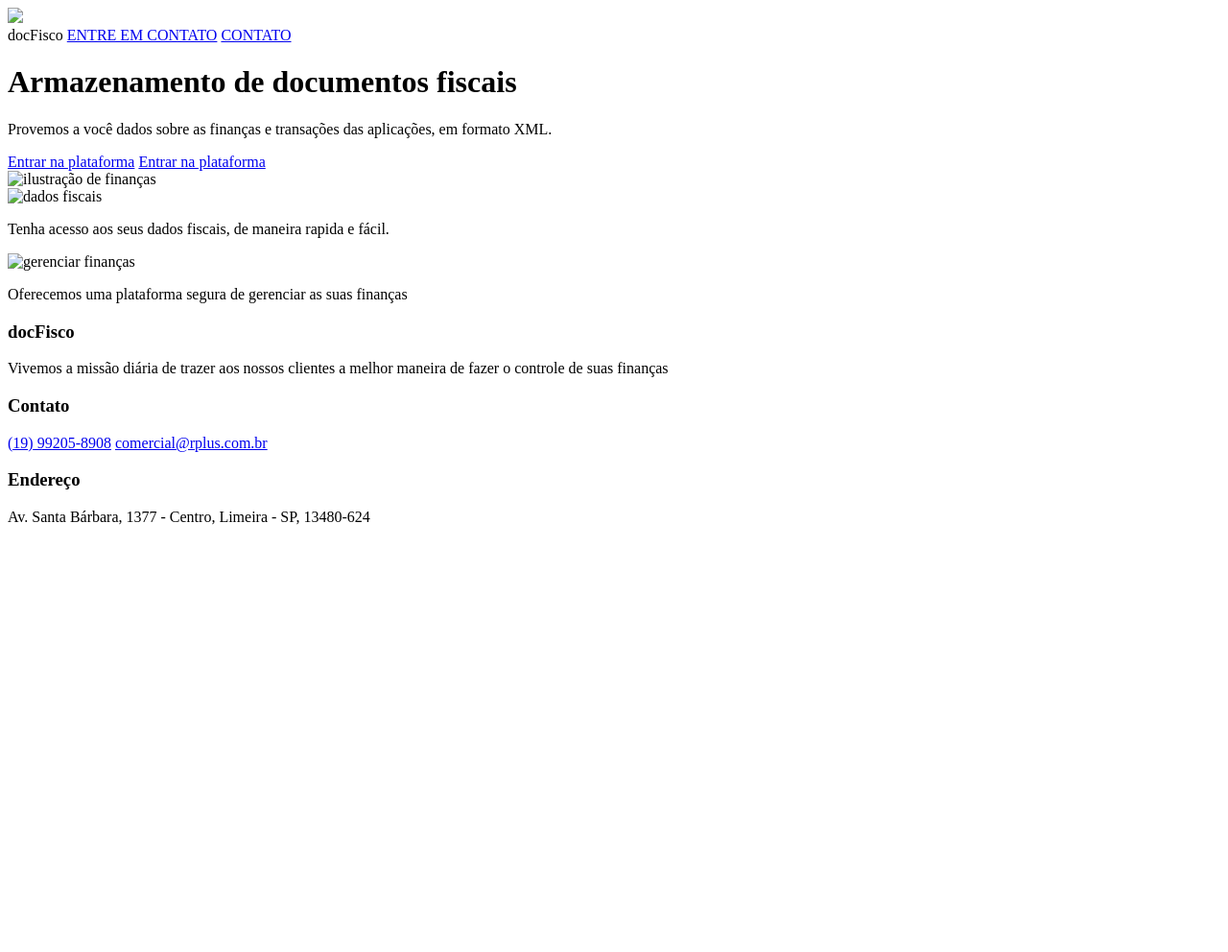
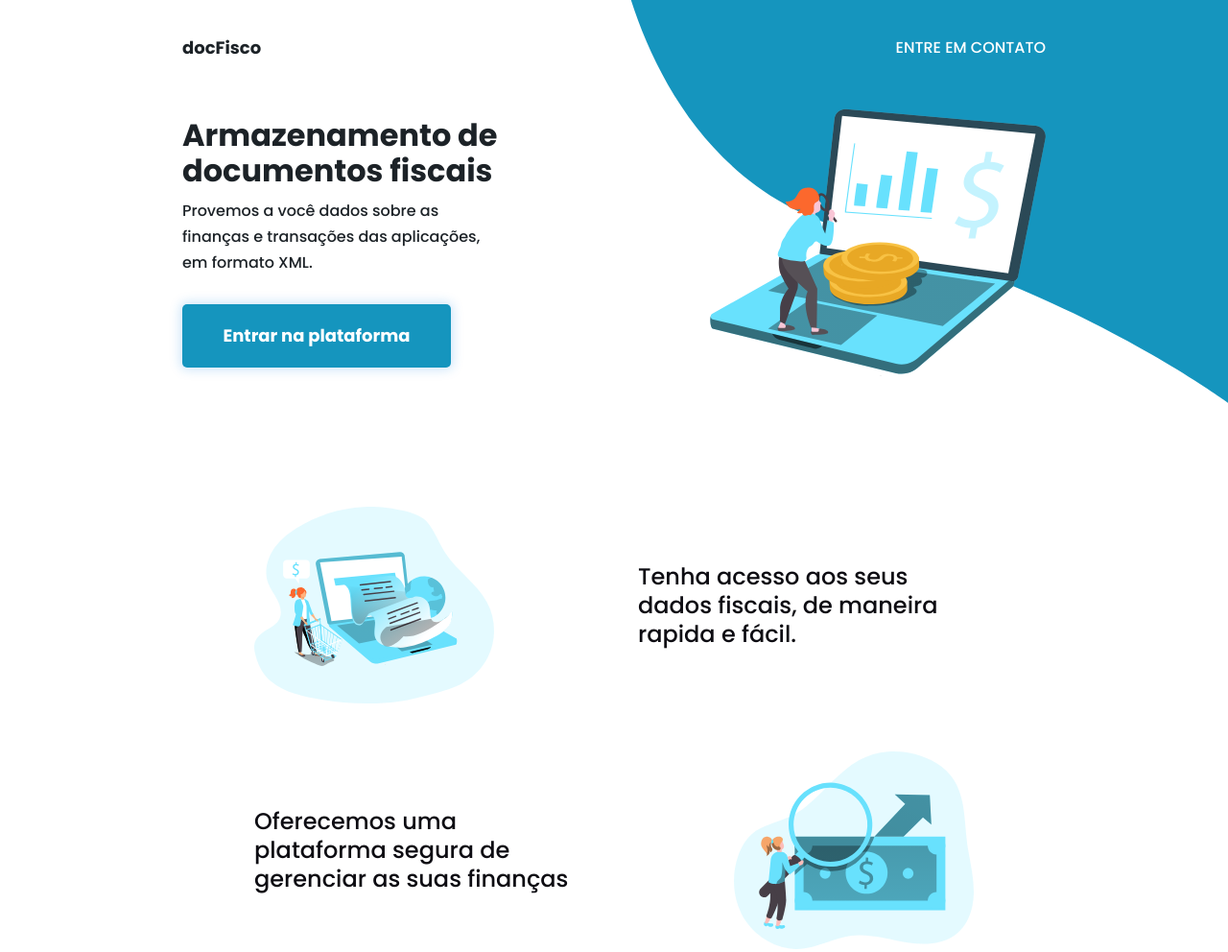
Before and after one commit to guiguat/docFisco, a plain HTML site: page index.html in a window 1280 px wide. Shown: the top 992 px of the page at 96% size. Before the commit the page ends 800 px from the top, so only its background shows below. Drawn offline with Linux system fonts and the light colour scheme; the site is published under a folder, as on GitHub Pages, so addresses that start at the root find nothing.

Commit message:
change path

```diff
--- a/index.html
+++ b/index.html
@@ -3,14 +3,14 @@
 <head>
   <meta charset="UTF-8">
   <meta name="viewport" content="width=device-width, initial-scale=1.0">
-  <link rel="icon" type="image/png" href="/static/images/logo.png"/>
+  <link rel="icon" type="image/png" href="./static/images/logo.png"/>
   <title>docFisco</title>
-  <link rel="stylesheet" href="/static/css/global.css">
-  <link rel="stylesheet" href="/static/css/index.css">
+  <link rel="stylesheet" href="./static/css/global.css">
+  <link rel="stylesheet" href="./static/css/index.css">
 </head>
 <body>
   <header>
-    <img src="/static/images/vector.svg">
+    <img src="./static/images/vector.svg">
     <div class="wrapper">
       <nav>
         <span>docFisco</span>
@@ -21,21 +21,21 @@
         <div class="info">
           <h1>Armazenamento de documentos fiscais</h1>
           <p>Provemos a você dados sobre as finanças e transações das aplicações, em formato XML.</p>
-          <a href="/login.html" class="btn btn-primary mob-none">Entrar na plataforma</a>
-          <a href="/login.html" class="btn btn-dark mob">Entrar na plataforma</a>
+          <a href="./login.html" class="btn btn-primary mob-none">Entrar na plataforma</a>
+          <a href="./login.html" class="btn btn-dark mob">Entrar na plataforma</a>
         </div>
-        <img src="/static/images/finance.svg" alt="ilustração de finanças">
+        <img src="./static/images/finance.svg" alt="ilustração de finanças">
       </div>
     </div>
   </header>
   <main>
     <div class="container">
       <div class="row">
-        <img src="/static/images/dados_fiscais.svg" alt="dados fiscais">
+        <img src="./static/images/dados_fiscais.svg" alt="dados fiscais">
         <p>Tenha acesso aos seus dados fiscais, de maneira rapida e fácil.</p>
       </div>
       <div class="row row-inverse">
-        <img src="/static/images/financas_segura.svg" alt="gerenciar finanças">
+        <img src="./static/images/financas_segura.svg" alt="gerenciar finanças">
         <p>Oferecemos uma plataforma segura de gerenciar as suas finanças</p>
       </div>
     </div>
```
